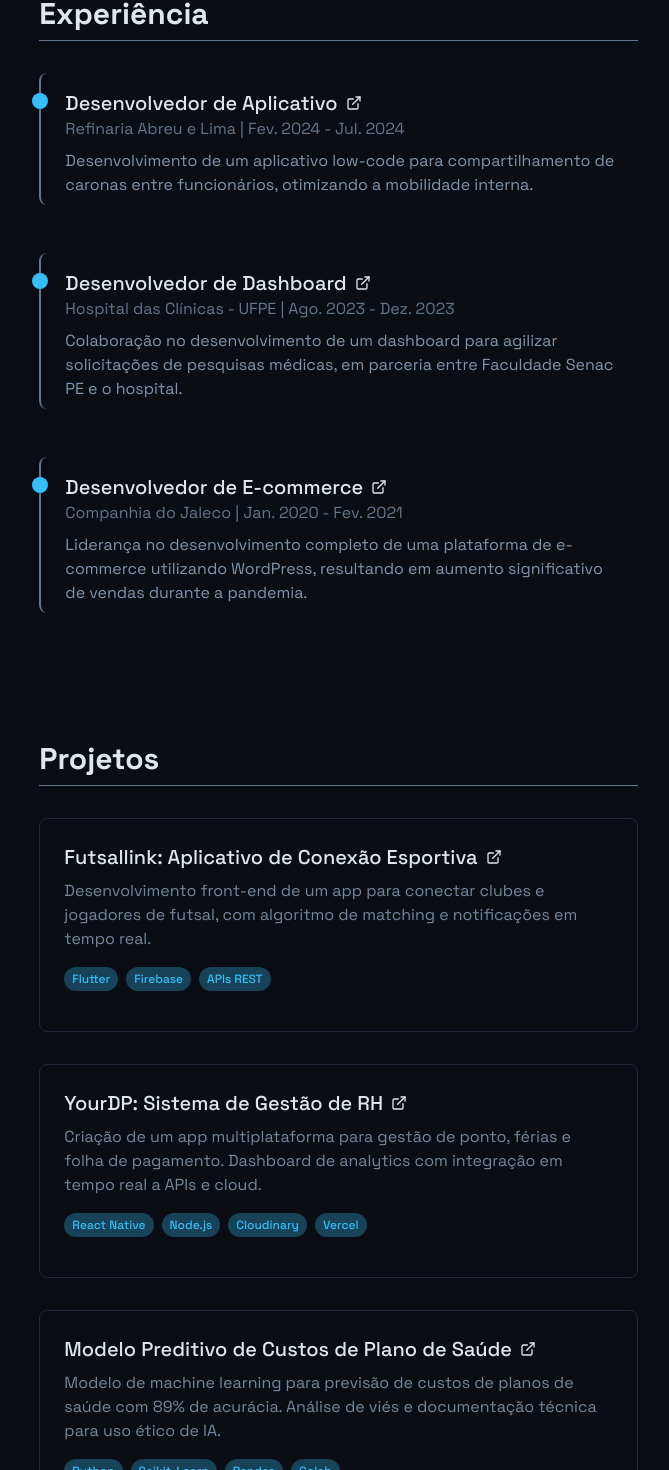
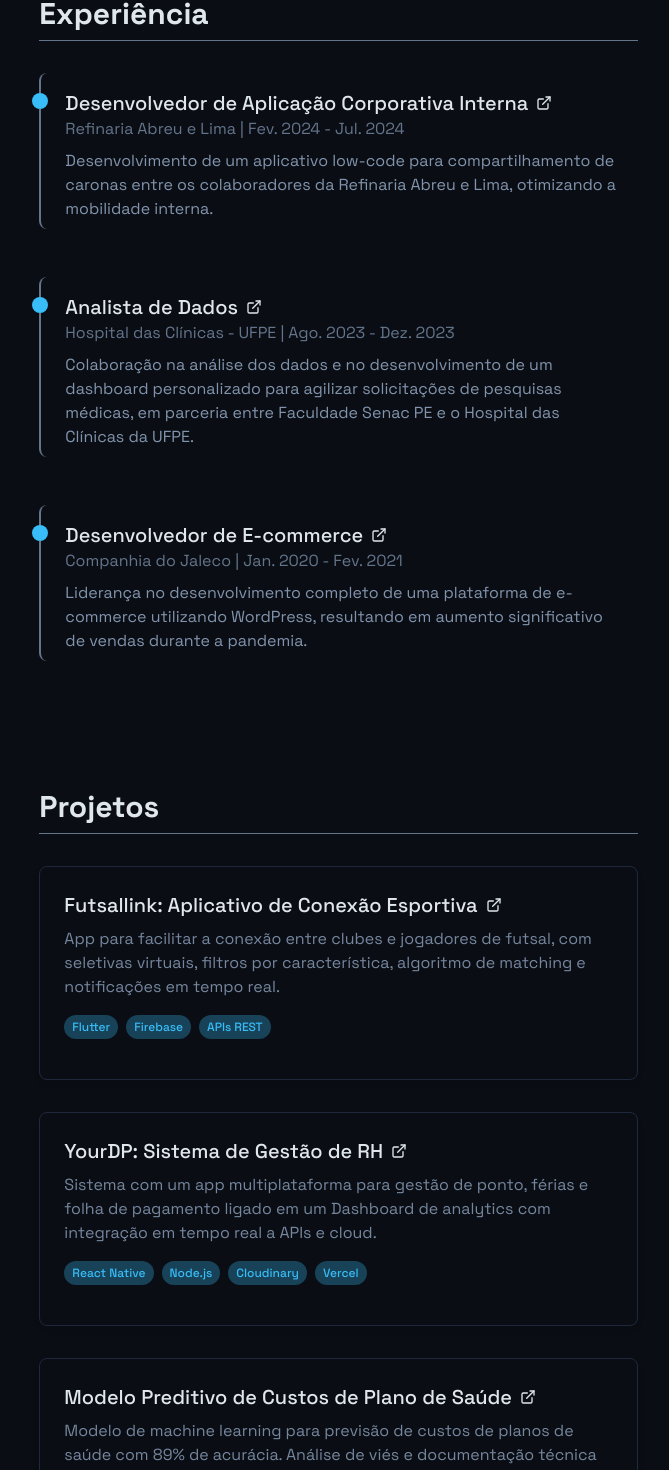
Before and after one commit to lucaspincho/myportfolio, a React (Vite) app: page / in a window 1280 px wide. Shown: the part 767-2237 px from the top of the page, without its empty margins (546-1215 px from the left). Built offline with nearby package versions, Linux system fonts and the light colour scheme.

Commit message:
feat: configure contact form with EmailJS

```diff
--- a/package.json
+++ b/package.json
@@ -10,6 +10,7 @@
     "preview": "vite preview"
   },
   "dependencies": {
+    "@emailjs/browser": "^4.4.1",
     "classnames": "^2.5.1",
     "framer-motion": "^12.7.4",
     "react": "^19.0.0",
--- a/src/components/Contact.tsx
+++ b/src/components/Contact.tsx
@@ -1,7 +1,55 @@
 import { motion } from 'framer-motion';
 import { FiSend } from 'react-icons/fi';
+import { useRef, useState } from 'react';
+import emailjs from '@emailjs/browser';
 
 export default function Contact() {
+  const formRef = useRef<HTMLFormElement>(null);
+  const [isSubmitting, setIsSubmitting] = useState(false);
+  const [submitStatus, setSubmitStatus] = useState<{
+    success: boolean;
+    message: string;
+  } | null>(null);
+
+  const handleSubmit = async (e: React.FormEvent) => {
+    e.preventDefault();
+
+    if (!formRef.current) return;
+
+    setIsSubmitting(true);
+    setSubmitStatus(null);
+
+    try {
+      // Para configurar o EmailJS:
+      // 1. Crie uma conta em https://www.emailjs.com/
+      // 2. Adicione um serviço de email (Gmail, Outlook, etc)
+      // 3. Crie um template com variáveis: {{name}}, {{email}}, {{message}}, {{to_email}}
+      // 4. Substitua os valores abaixo com suas credenciais do EmailJS
+      await emailjs.sendForm(
+        'service_ooozess', // Ex: 'service_abc123'
+        'template_o8gkhv3', // Ex: 'template_xyz789'
+        formRef.current,
+        'Qq59J4Iv9jyQ-1jeB' // Ex: 'FjDhG7s-JhGsA8bCW'
+      );
+
+      setSubmitStatus({
+        success: true,
+        message: 'Mensagem enviada com sucesso! Entrarei em contato em breve.'
+      });
+
+      // Limpar o formulário
+      formRef.current.reset();
+    } catch (error) {
+      console.error('Erro ao enviar mensagem:', error);
+      setSubmitStatus({
+        success: false,
+        message: 'Ocorreu um erro ao enviar sua mensagem. Por favor, tente novamente ou entre em contato diretamente por e-mail.'
+      });
+    } finally {
+      setIsSubmitting(false);
+    }
+  };
+
   return (
     <section id="contact" className="mb-20 md:mb-28 p-4 rounded-lg">
       <motion.h2
@@ -27,7 +75,13 @@ export default function Contact() {
           abaixo ou entre em contato diretamente através do meu email: <a href="mailto:lucas@pincho.com.br" className="text-link-hover dark:text-dark-link-hover hover:underline">lucas@pincho.com.br</a>.
         </p>
 
-        <form className="mt-8 space-y-5 max-w-xl">
+        {submitStatus && (
+          <div className={`p-4 rounded-lg text-sm ${submitStatus.success ? 'bg-green-100 text-green-800 dark:bg-green-900/30 dark:text-green-300' : 'bg-red-100 text-red-800 dark:bg-red-900/30 dark:text-red-300'}`}>
+            {submitStatus.message}
+          </div>
+        )}
+
+        <form ref={formRef} onSubmit={handleSubmit} className="mt-8 space-y-5 max-w-xl">
           <div>
             <label htmlFor="name" className="block text-sm font-medium mb-2">Nome</label>
             <input
@@ -64,13 +118,17 @@ export default function Contact() {
             ></textarea>
           </div>
 
+          {/* Campo oculto para o e-mail do destinatário */}
+          <input type="hidden" name="to_email" value="lucas@pincho.com.br" />
+
           <motion.button
             type="submit"
             className="btn flex items-center gap-2"
             whileHover={{ scale: 1.02 }}
             whileTap={{ scale: 0.98 }}
+            disabled={isSubmitting}
           >
-            Enviar mensagem <FiSend className="w-4 h-4" />
+            {isSubmitting ? 'Enviando...' : 'Enviar mensagem'} <FiSend className="w-4 h-4" />
           </motion.button>
         </form>
       </motion.div>
--- a/src/components/Experience.tsx
+++ b/src/components/Experience.tsx
@@ -43,17 +43,17 @@ export default function Experience() {
   const experiences = [
     {
       company: "Refinaria Abreu e Lima",
-      position: "Desenvolvedor de Aplicativo",
+      position: "Desenvolvedor de Aplicação Corporativa Interna",
       period: "Fev. 2024 - Jul. 2024",
-      description: "Desenvolvimento de um aplicativo low-code para compartilhamento de caronas entre funcionários, otimizando a mobilidade interna.",
+      description: "Desenvolvimento de um aplicativo low-code para compartilhamento de caronas entre os colaboradores da Refinaria Abreu e Lima, otimizando a mobilidade interna.",
       url: "https://www.petrobras.com.br/quem-somos/refinaria-abreu-lima",
       detailUrl: "https://www.petrobras.com.br/quem-somos/refinaria-abreu-lima"
     },
     {
       company: "Hospital das Clínicas - UFPE",
-      position: "Desenvolvedor de Dashboard",
+      position: "Analista de Dados",
       period: "Ago. 2023 - Dez. 2023",
-      description: "Colaboração no desenvolvimento de um dashboard para agilizar solicitações de pesquisas médicas, em parceria entre Faculdade Senac PE e o hospital.",
+      description: "Colaboração na análise dos dados e no desenvolvimento de um dashboard personalizado para agilizar solicitações de pesquisas médicas, em parceria entre Faculdade Senac PE e o Hospital das Clínicas da UFPE.",
       url: "https://www.gov.br/ebserh/pt-br/hospitais-universitarios/regiao-nordeste/hc-ufpe",
       detailUrl: "https://www.gov.br/ebserh/pt-br/hospitais-universitarios/regiao-nordeste/hc-ufpe"
     },
--- a/src/components/Projects.tsx
+++ b/src/components/Projects.tsx
@@ -1,17 +1,17 @@
 import { motion } from 'framer-motion';
-import { FiGithub, FiExternalLink } from 'react-icons/fi';
+import { FiExternalLink } from 'react-icons/fi';
 
 type ProjectCardProps = {
   title: string;
   description: string;
   tags: string[];
-  githubUrl?: string;
-  liveUrl?: string;
+  githubUrl?: string | null;
+  liveUrl?: string | null;
   index: number;
   projectUrl?: string; // URL para o projeto completo
 };
 
-function ProjectCard({ title, description, tags, githubUrl, liveUrl, index, projectUrl = "#" }: ProjectCardProps) {
+function ProjectCard({ title, description, tags, liveUrl, index, projectUrl = "#" }: ProjectCardProps) {
   return (
     <motion.div
       className="subsection-item cursor-pointer relative p-5 lg:p-6 shadow-md border border-section-hover dark:border-dark-section-hover rounded-lg group"
@@ -51,7 +51,7 @@ export default function Projects() {
   const projects = [
     {
       title: "Futsallink: Aplicativo de Conexão Esportiva",
-      description: "Desenvolvimento front-end de um app para conectar clubes e jogadores de futsal, com algoritmo de matching e notificações em tempo real.",
+      description: "App para facilitar a conexão entre clubes e jogadores de futsal, com seletivas virtuais, filtros por característica, algoritmo de matching e notificações em tempo real.",
       tags: ["Flutter", "Firebase", "APIs REST"],
       githubUrl: "https://github.com/lucaspincho/Futsallink",
       liveUrl: "https://github.com/lucaspincho/Futsallink",
@@ -59,7 +59,7 @@ export default function Projects() {
     },
     {
       title: "YourDP: Sistema de Gestão de RH",
-      description: "Criação de um app multiplataforma para gestão de ponto, férias e folha de pagamento. Dashboard de analytics com integração em tempo real a APIs e cloud.",
+      description: "Sistema com um app multiplataforma para gestão de ponto, férias e folha de pagamento ligado em um Dashboard de analytics com integração em tempo real a APIs e cloud.",
       tags: ["React Native", "Node.js", "Cloudinary", "Vercel"],
       githubUrl: "https://github.com/Caliel-Albuquerque/ReactNative-YourDP",
       liveUrl: "https://github.com/Caliel-Albuquerque/ReactNative-YourDP",
@@ -67,7 +67,7 @@ export default function Projects() {
     },
     {
       title: "Modelo Preditivo de Custos de Plano de Saúde",
-      description: "Modelo de machine learning para previsão de custos de planos de saúde com 89% de acurácia. Análise de viés e documentação técnica para uso ético de IA.",
+      description: "Modelo de machine learning para previsão de custos de planos de saúde com 89% de acurácia. Análise de viés e documentação técnica para o uso ético da Inteligência Artificial.",
       tags: ["Python", "Scikit-Learn", "Pandas", "Colab"],
       githubUrl: "https://colab.research.google.com/drive/1qr0fzQpBSzOY9Ut6O5i2fUYFnVTXNHBM?usp=sharing",
       liveUrl: "https://colab.research.google.com/drive/1qr0fzQpBSzOY9Ut6O5i2fUYFnVTXNHBM?usp=sharing",
@@ -75,7 +75,7 @@ export default function Projects() {
     },
     {
       title: "DoubleScout: Plataforma de Busca Avançada de Jogadores",
-      description: "Desenvolvimento de uma ferramenta web interativa para encontrar jogadores que atendem a combinações específicas de critérios. Implementação de sistema dinâmico de busca cruzada com filtros temporais e integração com múltiplas APIs esportivas.",
+      description: "Ferramenta web interativa para encontrar jogadores de futebol que atendem a combinações específicas de critérios. Implementação de sistema dinâmico de busca cruzada com filtros temporais e integração com múltiplas APIs esportivas.",
       tags: ["React", "Node.js", "PostgreSQL", "TailwindCSS", "APIs esportivas"],
       githubUrl: null,
       liveUrl: null,
```
Also changed, not shown: 1 other file (tests, documents, lock files or other folders).
